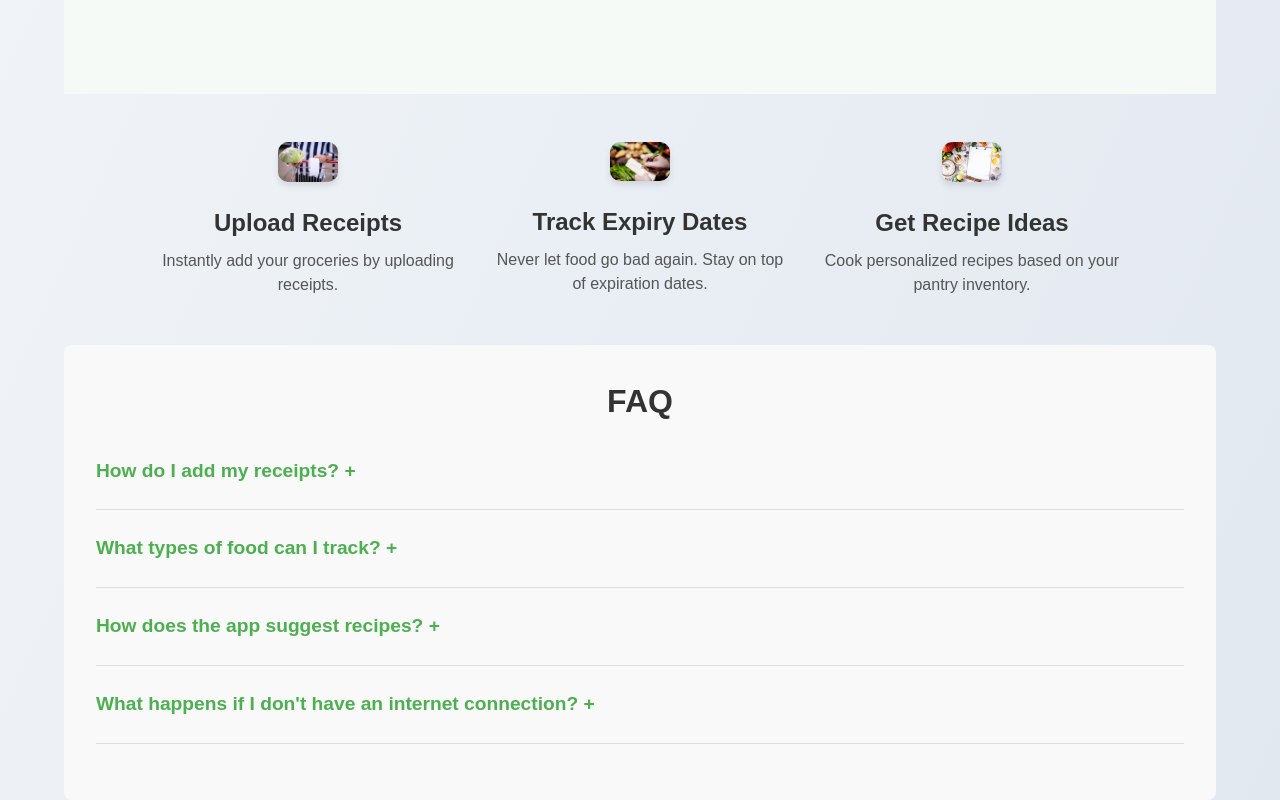
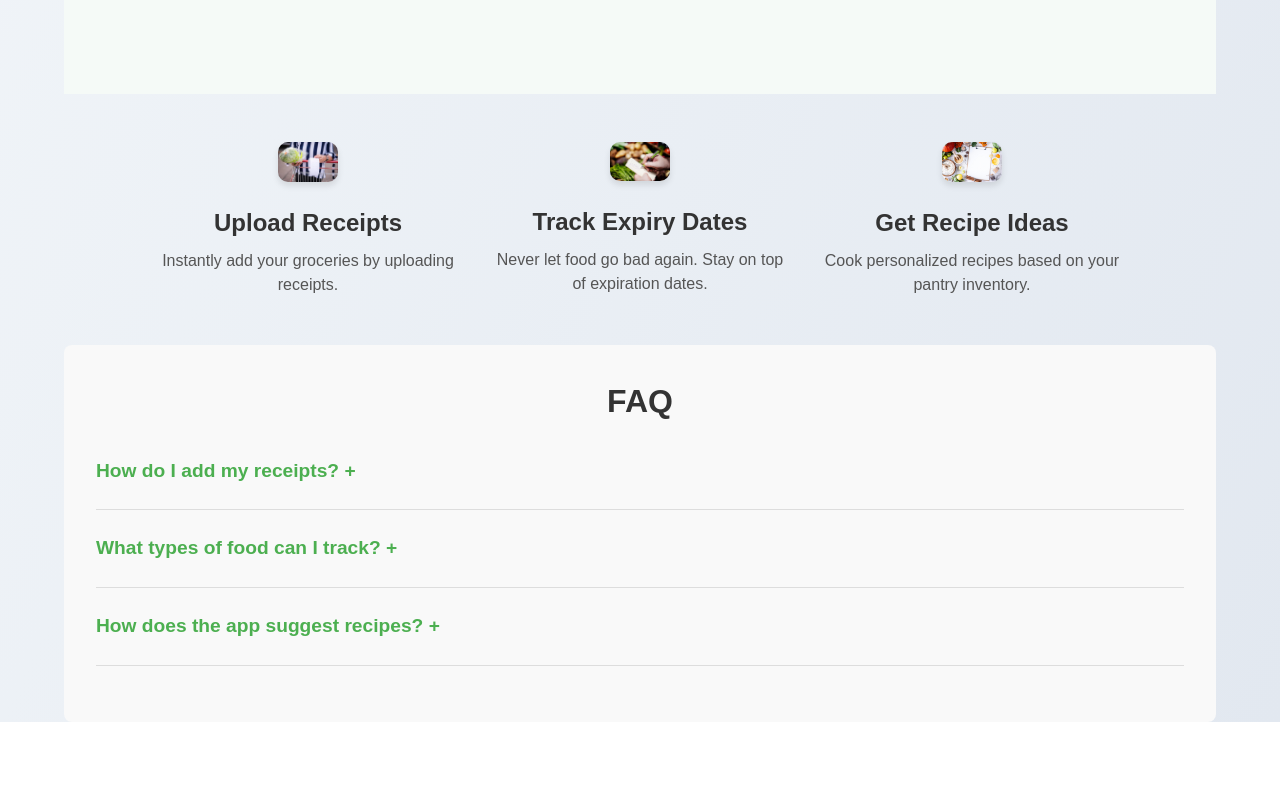
Before and after one commit to kliu04/nwhacks25, a React (Vite) app in the folder frontend/: page / in a window 1280 px wide. Shown: the part 2073-2873 px from the top of the page. After the commit the page ends 2795 px from the top, so only its background shows below. Built offline with nearby package versions, Linux system fonts and the light colour scheme.

Commit message:
removed lies from the FAQ

```diff
--- a/frontend/src/Pages/Home.tsx
+++ b/frontend/src/Pages/Home.tsx
@@ -100,10 +100,6 @@ function Home() {
                     question="How does the app suggest recipes?"
                     answer="The app analyzes your current inventory and suggests recipes based on the ingredients you have available."
                 />
-                <FAQItem
-                    question="What happens if I don't have an internet connection?"
-                    answer="You can still use the app to manage your pantry and view your inventory, even without an internet connection."
-                />
             </section>
         </div>
     );
```
Also changed, not shown: 1 other file (tests, documents, lock files or other folders).
